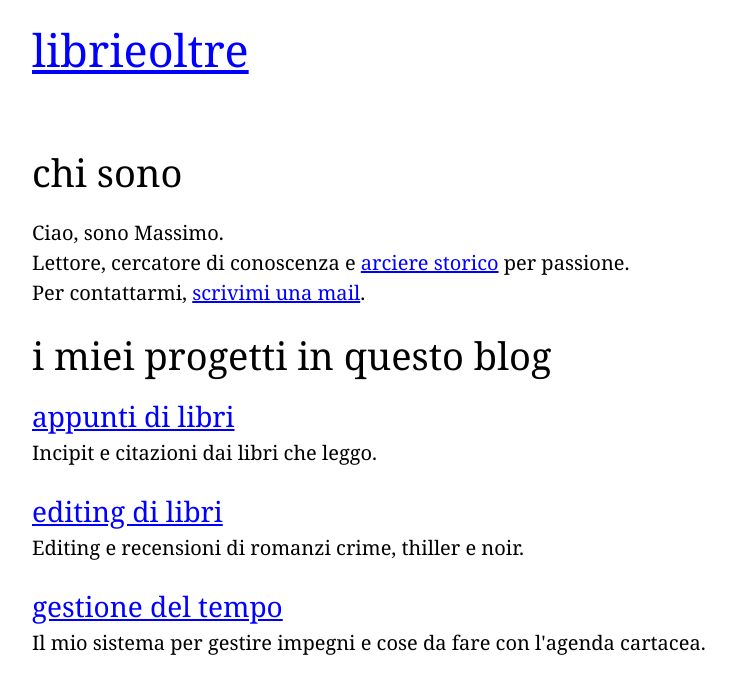
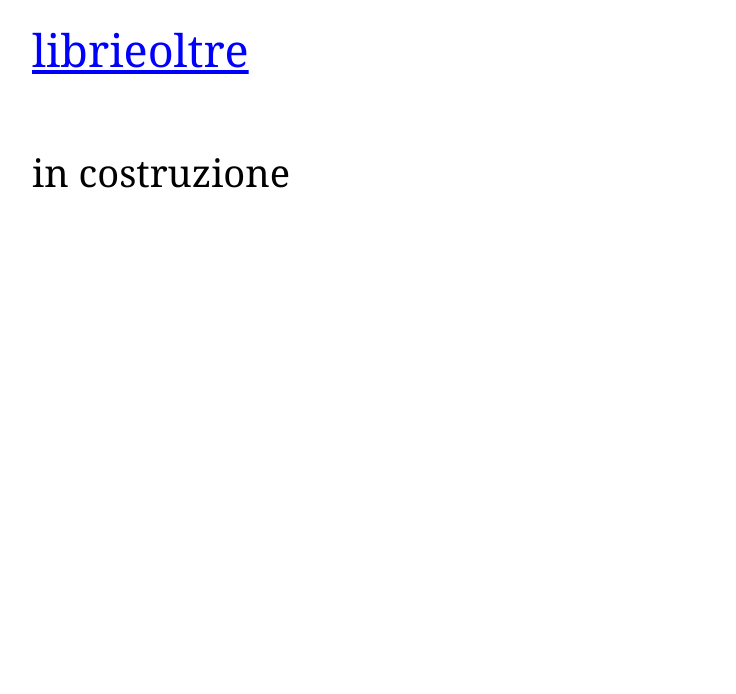
Before and after one commit to macmonta/librieoltre, a plain HTML site: page index.html in a window 1280 px wide. Shown: the whole page, without its empty margins (208-944 px from the left). Drawn offline with Linux system fonts and the light colour scheme.

Commit message:
Update index.html

```diff
--- a/index.html
+++ b/index.html
@@ -9,17 +9,6 @@
 </head>
 <body>
 <h1><a href="index.html">librieoltre</a></h1><br>
-<h2>chi sono</h2>
-<p>Ciao, sono Massimo.<br>
-    Lettore, cercatore di conoscenza e <a href="https://arcieridelmelograno.it"target="_blank">arciere storico</a> per passione.<br>
-    Per contattarmi, <a href="mailto:macmonta@gmail">scrivimi una mail</a>.
- </p>
-<h2>i miei progetti in questo blog</h2>
-<h3><a href="/appunti-di-libri.html"target="_blank">appunti di libri</a></h3>
-<p>Incipit e citazioni dai libri che leggo.</p>
-<h3><a href="/editing-di-libri.html"target="_blank">editing di libri</a></h3>
-<p>Editing e recensioni di romanzi crime, thiller e noir.</p>
-<h3><a href="/gestione-del-tempo.html"target="_blank">gestione del tempo</a></h3>
-<p>Il mio sistema per gestire impegni e cose da fare con l'agenda cartacea.</p>
+<h2>in costruzione</h2>
 </body>
 </html>
```
